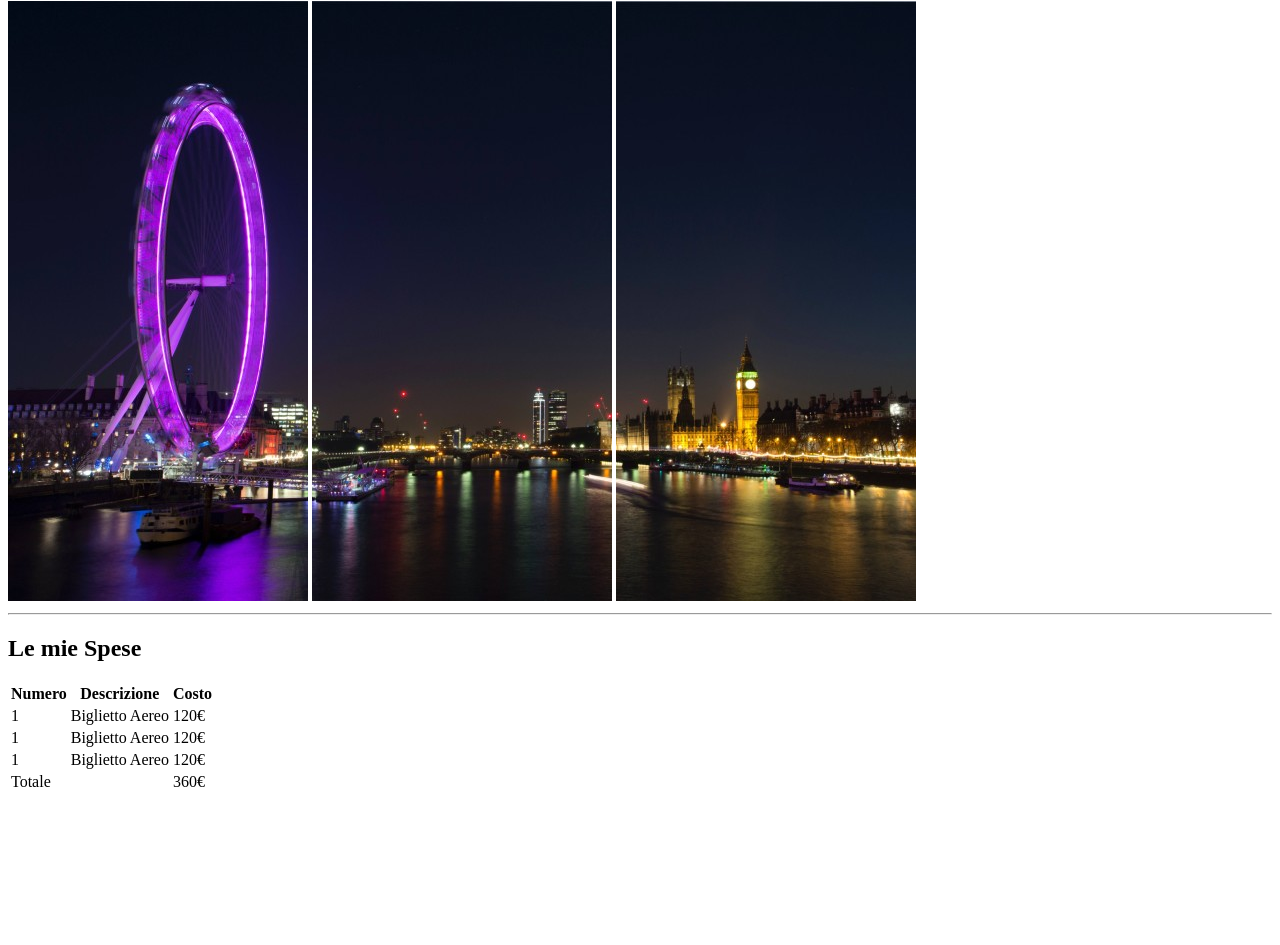
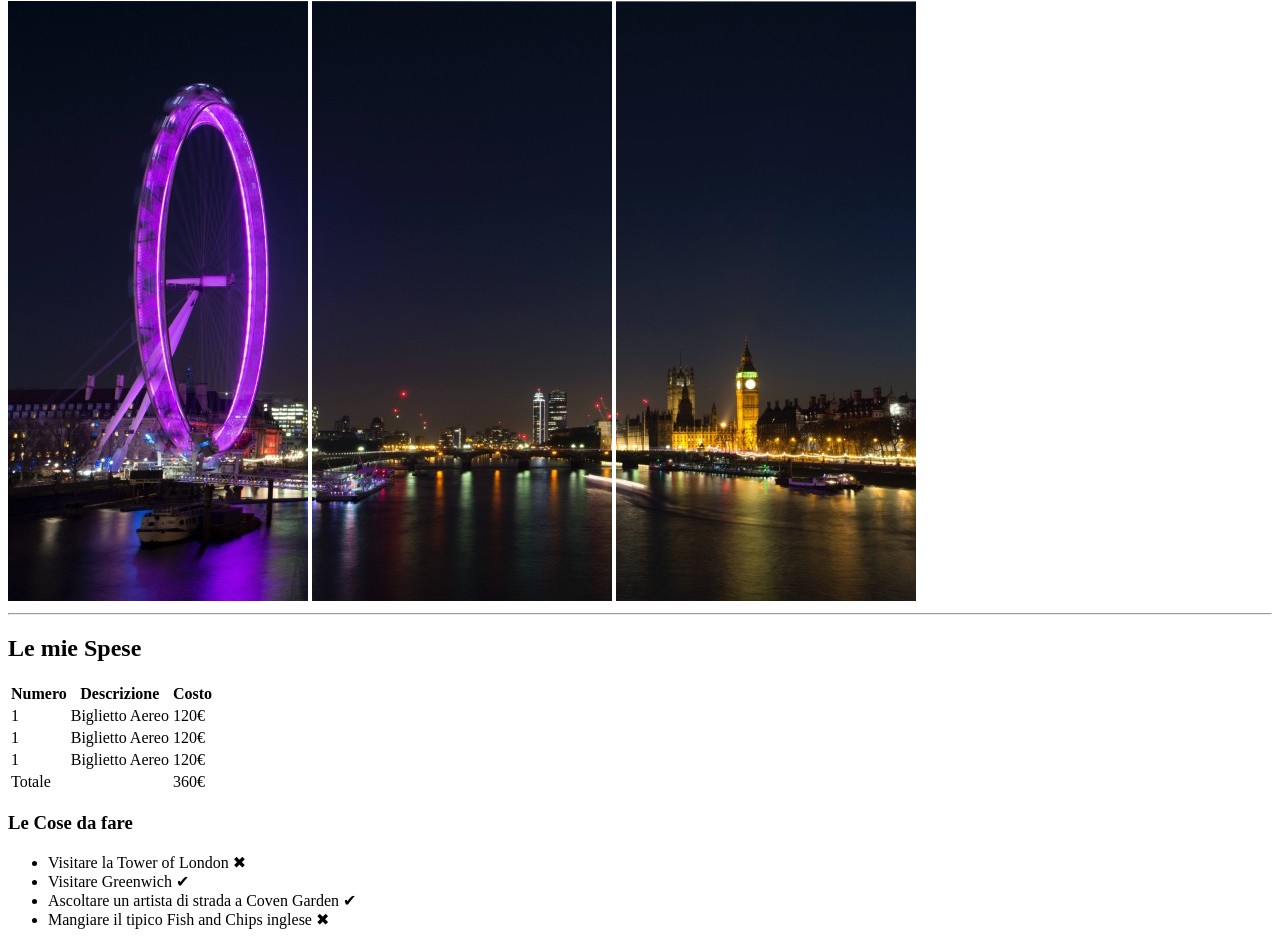
Before and after one commit to DaveCorleto/html-london-trip, a plain HTML site: page index.html in a window 1280 px wide. Shown: the part 79-1024 px from the top of the page. Before the commit the page ends 881 px from the top, so only its background shows below. Drawn offline with Linux system fonts and the light colour scheme.

Commit message:
Completed Section Le Cose da Fare

```diff
--- a/index.html
+++ b/index.html
@@ -57,7 +57,13 @@
      <!-- Sezione Le cose da fare -->
 
     <section>
-
+        <h3>Le Cose da fare</h3>
+            <ul>
+                <li>Visitare la Tower of London &#10006;</li>
+                <li>Visitare Greenwich &#10004;</li>
+                <li>Ascoltare un artista di strada a Coven Garden &#10004;</li>
+                <li>Mangiare il tipico Fish and Chips inglese &#10006;</li>
+            </ul>
     </section>
 
      <!-- Sezioni Info utili -->
```
